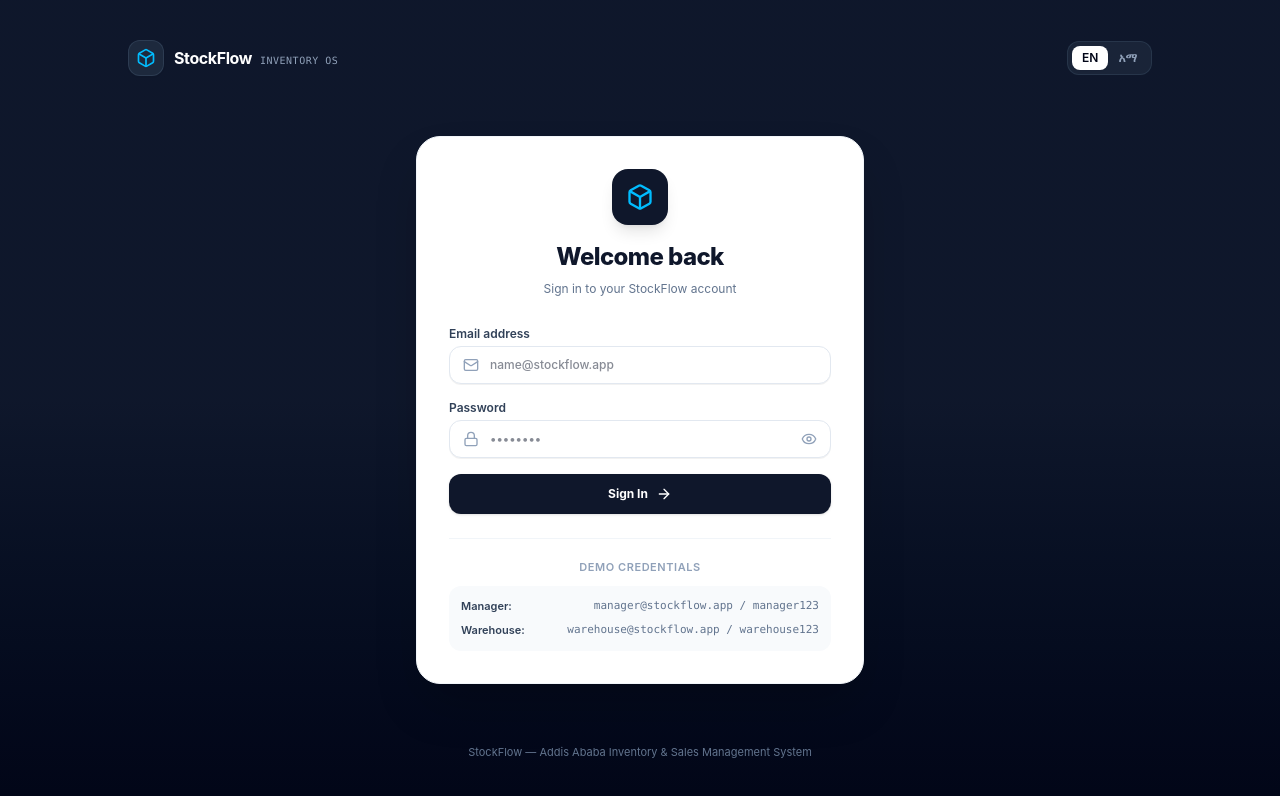
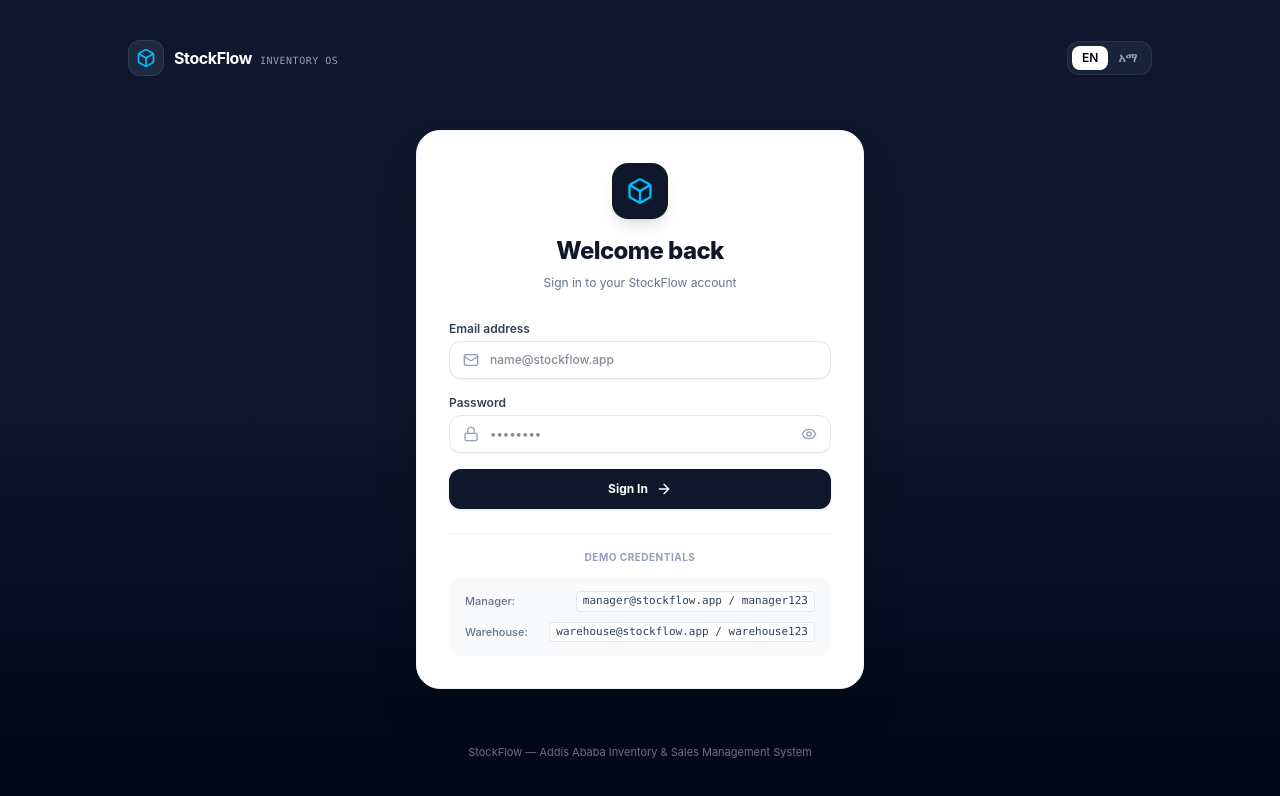
Before and after one commit to yabetsalelign/ios, a Next.js app: page / in a window 1280 px wide. Shown: the top 796 px of the page. Built offline with nearby package versions, Linux system fonts and the light colour scheme.

Commit message:
finalized the login flow and frontend polish

```diff
--- a/src/app/layout.tsx
+++ b/src/app/layout.tsx
@@ -19,10 +19,8 @@ export const metadata: Metadata = {
 export const viewport: Viewport = {
   width: "device-width",
   initialScale: 1,
-  maximumScale: 1,
-  userScalable: false,
   viewportFit: "cover",
-  themeColor: "#0F172A",
+  themeColor: "#FFFFFF",
 };
 
 export default function RootLayout({
--- a/src/components/auth/LoginView.tsx
+++ b/src/components/auth/LoginView.tsx
@@ -20,6 +20,11 @@ export default function LoginView() {
   const [showPassword, setShowPassword] = useState(false);
   const [error, setError] = useState('');
   const [isSubmitting, setIsSubmitting] = useState(false);
+
+  const fillCredentials = (em: string, pass: string) => {
+    setEmail(em);
+    setPassword(pass);
+  };
 
   const handleSubmit = async (e: React.FormEvent) => {
     e.preventDefault();
@@ -117,11 +122,35 @@ export default function LoginView() {
             </button>
           </form>
 
-          <div className="mt-6 pt-5 border-t border-slate-100">
-            <p className="text-[11px] font-semibold text-slate-400 uppercase tracking-wider mb-2.5 text-center">{language === 'am' ? 'ሙከራ መረጃ' : 'Demo credentials'}</p>
-            <div className="space-y-2 text-[11px] bg-slate-50 rounded-xl p-3">
-              <div className="flex justify-between items-center"><span className="font-semibold text-slate-700">Manager:</span><span className="font-mono text-slate-500">manager@stockflow.app / manager123</span></div>
-              <div className="flex justify-between items-center"><span className="font-semibold text-slate-700">Warehouse:</span><span className="font-mono text-slate-500">warehouse@stockflow.app / warehouse123</span></div>
+          <div className="mt-6 pt-4 border-t border-slate-100">
+            <p className="text-[10px] font-bold tracking-wider text-slate-400 uppercase text-center mb-3">
+              {language === 'am' ? 'ሙከራ መረጃ' : 'Demo Credentials'}
+            </p>
+
+            <div className="space-y-1.5 text-xs text-slate-600 bg-slate-50 p-3 rounded-xl">
+              <button
+                type="button"
+                onClick={() => fillCredentials('manager@stockflow.app', 'manager123')}
+                className="w-full flex items-center justify-between gap-1 text-[11px] hover:bg-slate-100 rounded-lg px-1 py-0.5 transition-colors text-left"
+                aria-label="Fill manager credentials"
+              >
+                <span className="font-medium text-slate-500 min-w-[65px] shrink-0">Manager:</span>
+                <code className="bg-white px-1.5 py-0.5 rounded border border-slate-200 text-slate-700 truncate min-w-0">
+                  manager@stockflow.app / manager123
+                </code>
+              </button>
+
+              <button
+                type="button"
+                onClick={() => fillCredentials('warehouse@stockflow.app', 'warehouse123')}
+                className="w-full flex items-center justify-between gap-1 text-[11px] hover:bg-slate-100 rounded-lg px-1 py-0.5 transition-colors text-left"
+                aria-label="Fill warehouse credentials"
+              >
+                <span className="font-medium text-slate-500 min-w-[65px] shrink-0">Warehouse:</span>
+                <code className="bg-white px-1.5 py-0.5 rounded border border-slate-200 text-slate-700 truncate min-w-0">
+                  warehouse@stockflow.app / warehouse123
+                </code>
+              </button>
             </div>
           </div>
         </div>
--- a/src/components/navigation/QuickActionSheet.tsx
+++ b/src/components/navigation/QuickActionSheet.tsx
@@ -69,7 +69,7 @@ export default function QuickActionSheet() {
             <button
               type="button"
               onClick={() => handleSelectAction('sale')}
-              className="w-full text-left p-4 rounded-2xl border border-slate-100 bg-slate-50/60 hover:bg-blue-50/50 hover:border-blue-200 transition-all flex items-center gap-4 group active:scale-[0.99]"
+              className="w-full text-left p-4 rounded-2xl border border-slate-100 bg-slate-50/60 hover:bg-blue-50/50 hover:border-blue-200 flex items-center gap-4 group active:scale-95 transition-transform duration-100 ease-in-out touch-manipulation"
             >
               <div className="w-11 h-11 rounded-xl bg-blue-100/80 text-blue-600 flex items-center justify-center flex-shrink-0 group-hover:scale-105 transition-transform">
                 <ShoppingBag className="w-5 h-5 stroke-[2.2px]" />
@@ -85,7 +85,7 @@ export default function QuickActionSheet() {
           <button
             type="button"
             onClick={() => handleSelectAction('purchase')}
-            className="w-full text-left p-4 rounded-2xl border border-slate-100 bg-slate-50/60 hover:bg-emerald-50/50 hover:border-emerald-200 transition-all flex items-center gap-4 group active:scale-[0.99]"
+            className="w-full text-left p-4 rounded-2xl border border-slate-100 bg-slate-50/60 hover:bg-emerald-50/50 hover:border-emerald-200 flex items-center gap-4 group active:scale-95 transition-transform duration-100 ease-in-out touch-manipulation"
           >
             <div className="w-11 h-11 rounded-xl bg-emerald-100/80 text-emerald-700 flex items-center justify-center flex-shrink-0 group-hover:scale-105 transition-transform">
               <PlusCircle className="w-5 h-5 stroke-[2.2px]" />
@@ -101,7 +101,7 @@ export default function QuickActionSheet() {
             <button
               type="button"
               onClick={() => handleSelectAction('payment')}
-              className="w-full text-left p-4 rounded-2xl border border-slate-100 bg-slate-50/60 hover:bg-amber-50/50 hover:border-amber-200 transition-all flex items-center gap-4 group active:scale-[0.99]"
+              className="w-full text-left p-4 rounded-2xl border border-slate-100 bg-slate-50/60 hover:bg-amber-50/50 hover:border-amber-200 flex items-center gap-4 group active:scale-95 transition-transform duration-100 ease-in-out touch-manipulation"
             >
               <div className="w-11 h-11 rounded-xl bg-amber-100/80 text-amber-700 flex items-center justify-center flex-shrink-0 group-hover:scale-105 transition-transform">
                 <CreditCard className="w-5 h-5 stroke-[2.2px]" />
```
Also changed, not shown: src/components/layout/BottomNavigation.tsx (+6 -6 lines).
